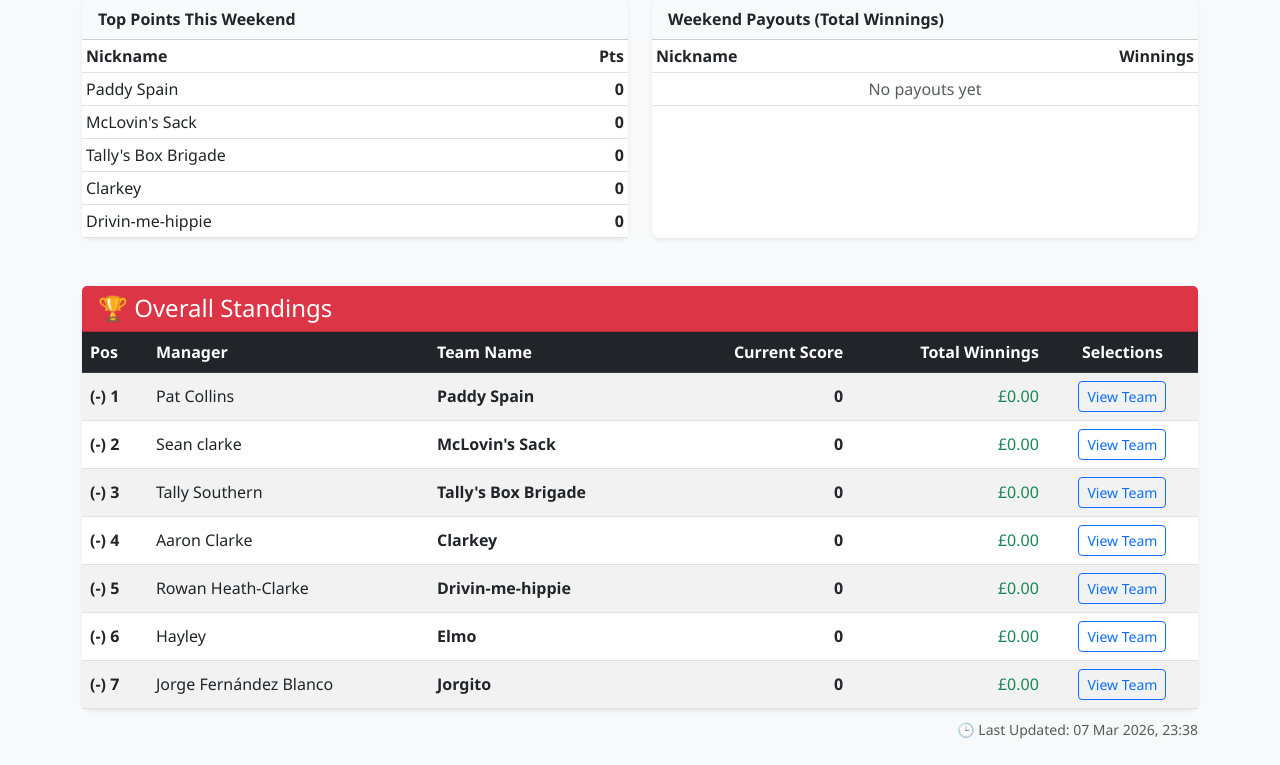
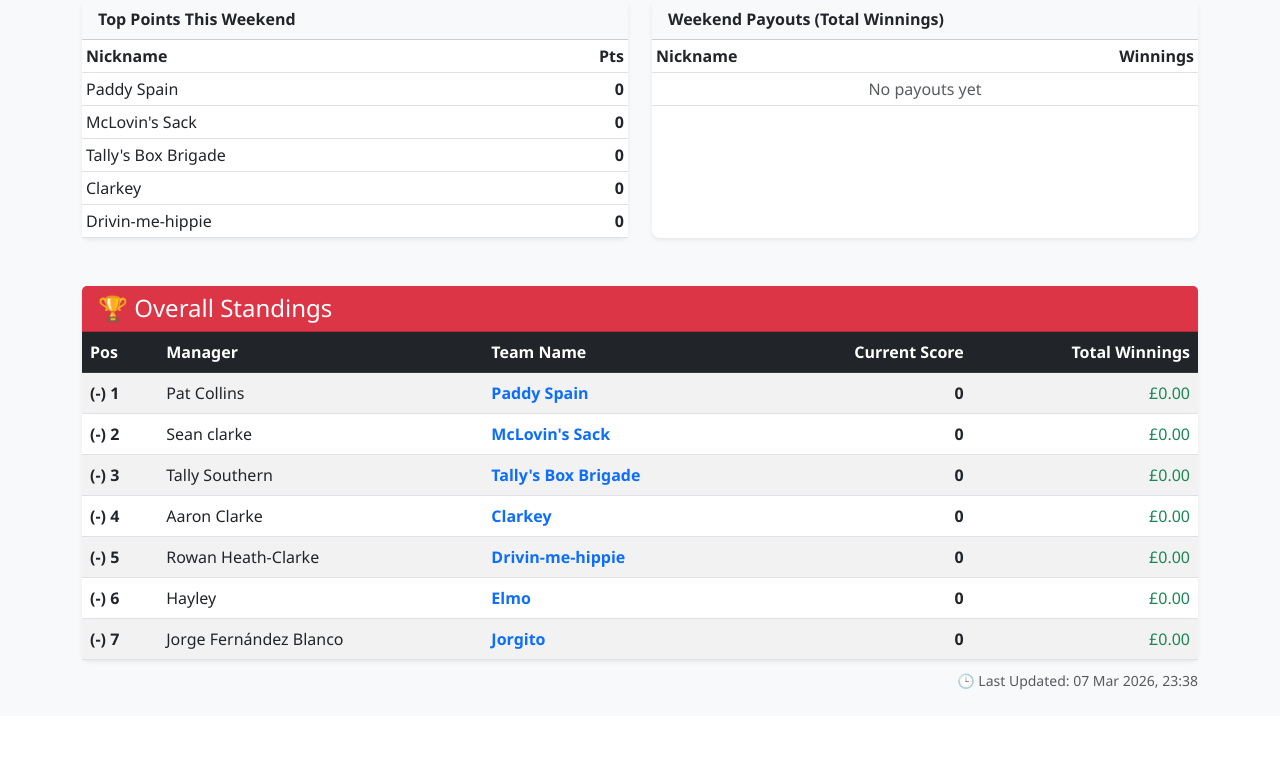
Before and after one commit to clarkey1993/f1-fantasy-2026, a Flask app: page / in a window 1280 px wide. Shown: the part 309-1074 px from the top of the page. After the commit the page ends 999 px from the top, so only its background shows below. Run offline with Flask 3, Linux system fonts and the light colour scheme.

Commit message:
change to leaderboard

```diff
--- a/templates/index.html
+++ b/templates/index.html
@@ -74,7 +74,6 @@
                         <th scope="col">Team Name</th>
                         <th scope="col" class="text-end">Current Score</th>
                         <th scope="col" class="text-end">Total Winnings</th>
-                        <th scope="col" class="text-center">Selections</th>
                     </tr>
                 </thead>
                 <tbody>
@@ -82,15 +81,12 @@
                     <tr>
                         <th scope="row" class="text-nowrap">{{ row['DisplayPos'] }}</th>
                         <td>{{ row['Name'] }}</td>
-                        <td><strong>{{ row['Nickname'] }}</strong></td>
+                        <td><a href="{{ url_for('view_team', nickname=row['Nickname']) }}" class="text-decoration-none fw-bold">{{ row['Nickname'] }}</a></td>
                         <td class="text-end fw-bold">{{ row['Current Score']|int }}</td>
                         <td class="text-end text-success">£{{ "%.2f"|format(row['Total Winnings']) }}</td>
-                        <td class="text-center">
-                            <a href="{{ url_for('view_team', nickname=row['Nickname']) }}" class="btn btn-sm btn-outline-primary">View Team</a>
-                        </td>
                     </tr>
                     {% else %}
-                    <tr><td colspan="6" class="text-center py-4">No data available.</td></tr>
+                    <tr><td colspan="5" class="text-center py-4">No data available.</td></tr>
                     {% endfor %}
                 </tbody>
             </table>
```
